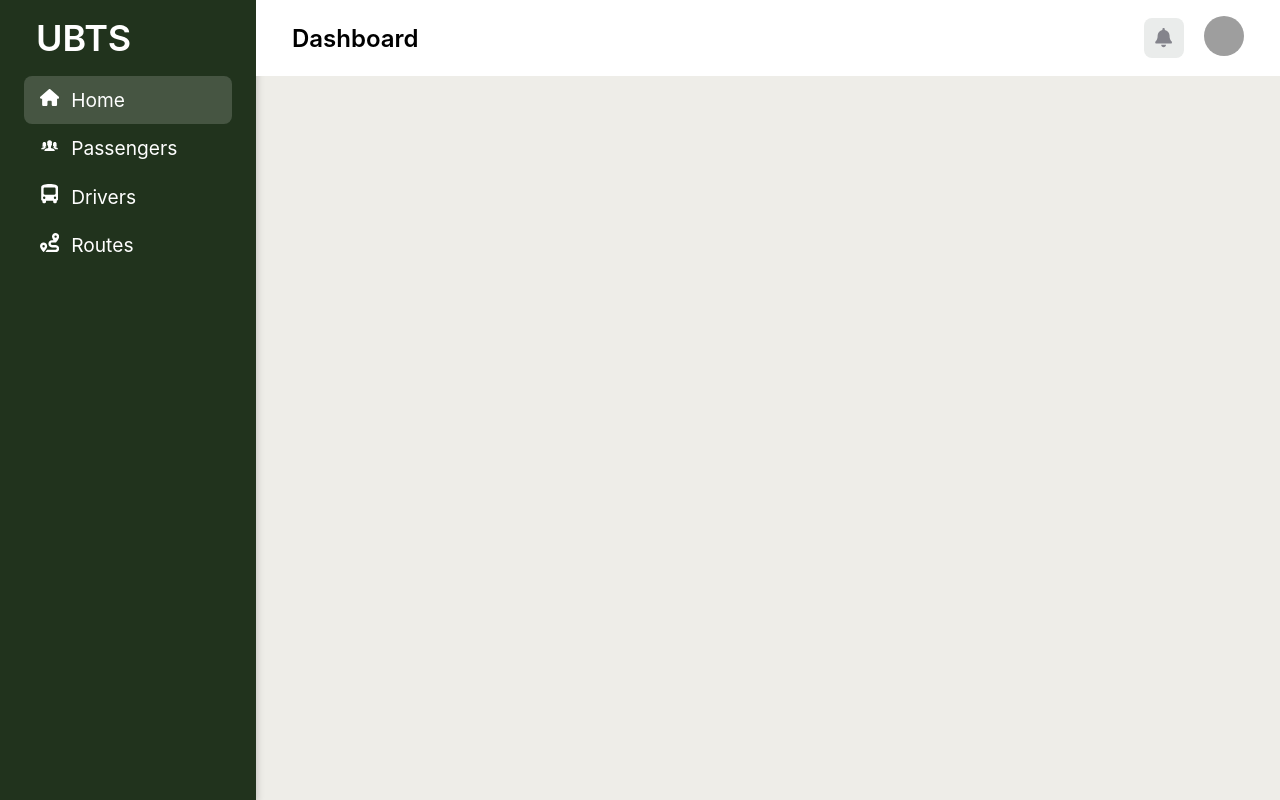
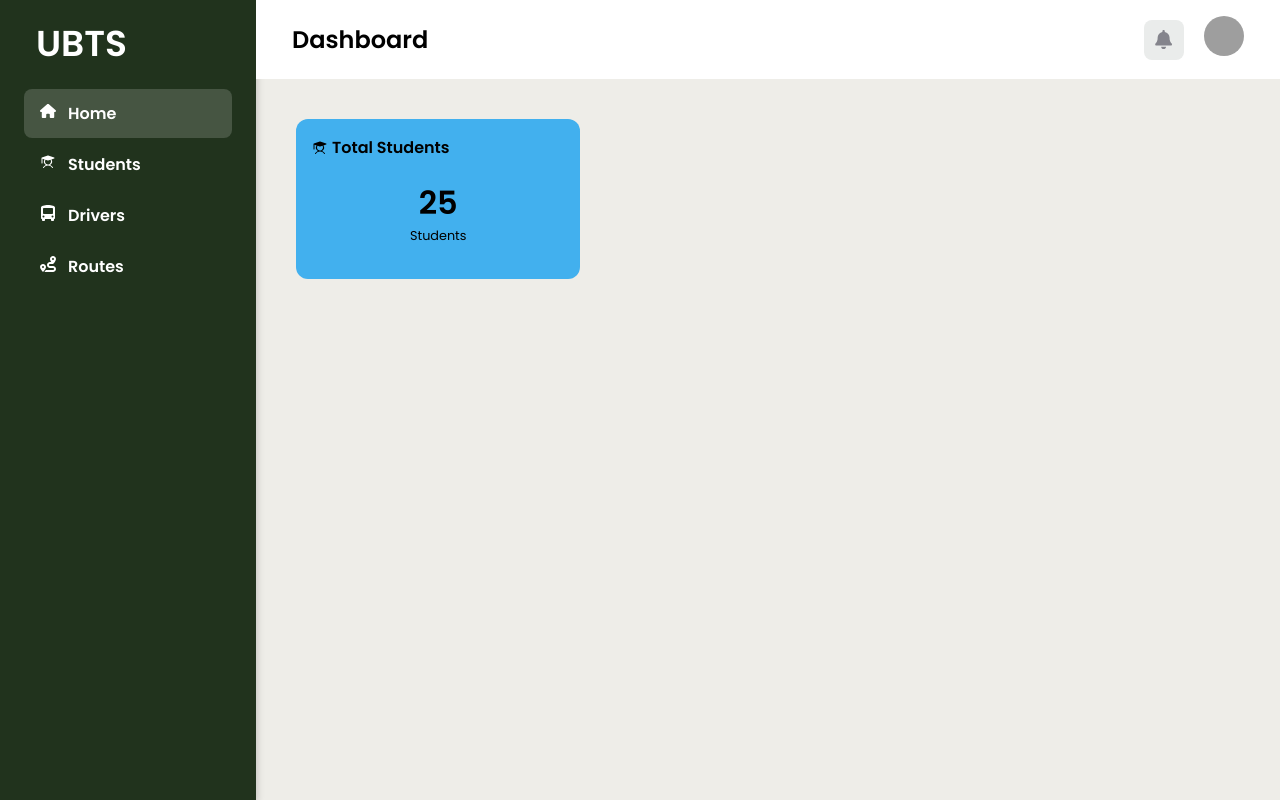
Before and after one commit to itsakhlaqahmed/ubts-dashboard, a React (Create React App) app: page / in a window 1280 px wide. Built offline with nearby package versions, Linux system fonts and the light colour scheme; grey boxes are pictures that could not be loaded.

Commit message:
add infocard

```diff
--- a/public/index.html
+++ b/public/index.html
@@ -1,19 +1,22 @@
 <!DOCTYPE html>
 <html lang="en">
+
 <head>
   <meta charset="utf-8" />
   <link rel="icon" href="%PUBLIC_URL%/favicon.ico" />
   <meta name="viewport" content="width=device-width, initial-scale=1" />
   <meta name="theme-color" content="#000000" />
-    <meta
-      name="description"
-      content="Web site created using create-react-app"
-    />
+  <meta name="description" content="Web site created using create-react-app" />
   <link rel="apple-touch-icon" href="%PUBLIC_URL%/logo192.png" />
   <!--
       manifest.json provides metadata used when your web app is installed on a
       user's mobile device or desktop. See https://developers.google.com/web/fundamentals/web-app-manifest/
     -->
+  <link rel="preconnect" href="https://fonts.googleapis.com">
+  <link rel="preconnect" href="https://fonts.gstatic.com" crossorigin>
+  <link
+    href="https://fonts.googleapis.com/css2?family=Poppins:ital,wght@0,100;0,200;0,300;0,400;0,500;0,600;0,700;0,800;0,900;1,100;1,200;1,300;1,400;1,500;1,600;1,700;1,800;1,900&display=swap"
+    rel="stylesheet">
   <link rel="manifest" href="%PUBLIC_URL%/manifest.json" />
   <!--
       Notice the use of %PUBLIC_URL% in the tags above.
@@ -26,6 +29,7 @@
     -->
   <title>React App</title>
 </head>
+
 <body>
   <noscript>You need to enable JavaScript to run this app.</noscript>
   <div id="root"></div>
@@ -40,4 +44,5 @@
       To create a production bundle, use `npm run build` or `yarn build`.
     -->
 </body>
+
 </html>
--- a/src/container/MainContainer.jsx
+++ b/src/container/MainContainer.jsx
@@ -1,13 +1,18 @@
 import React from "react";
 import Navbar from "../navbar/Navbar";
 import LeftDrawer from "../left-drawer/LeftDrawer";
-import './main-container.css';
+import "./main-container.css";
+import InfoCard from "../infoCards/InfoCard";
 
 const MainContainer = () => {
   return (
     <div className="main-container">
       <LeftDrawer />
-      <Navbar />
+      <div className="content-panel">
+        <Navbar />
+        <InfoCard />
+
+      </div>
     </div>
   );
 };
--- a/src/container/main-container.css
+++ b/src/container/main-container.css
@@ -2,6 +2,7 @@
   margin: 0;
   padding: 0;
   box-sizing: border-box;
+  font-family: "Poppins", sans-serif;
 }
 
 .main-container {
--- /dev/null
+++ b/src/infoCards/InfoCard.jsx
@@ -0,0 +1,25 @@
+import React from "react";
+import "./infoCard.css";
+import { PiStudentFill } from "react-icons/pi";
+
+const InfoCard = ({ heading, content, caption, icon, color }) => {
+  heading = "Total Students";
+  content = 25;
+  caption = "Students";
+  return (
+    <div
+      className="infocard-container"
+      style={color ? { background: color } : {}}
+    >
+      <div className="infocard-heading">
+        <PiStudentFill /> {heading}
+      </div>
+      <div className="infocard-content">
+        <p className="infocard-main">{content}</p>
+        <p className="infocard-caption">{caption}</p>
+      </div>
+    </div>
+  );
+};
+
+export default InfoCard;
--- /dev/null
+++ b/src/infoCards/infoCard.css
@@ -0,0 +1,39 @@
+.infocard-container {
+  height: 160px;
+  aspect-ratio: 16/9;
+  display: flex;
+  flex-direction: column;
+  /* justify-content: center; */
+  align-items: center;
+  border-radius: 12px;
+  background-color: #42b0ee;
+  padding: 16px;
+  margin: 40px;
+}
+
+
+.infocard-heading {
+    display: flex;
+    gap: 4px;
+    align-items: center;
+    text-align: left;
+    width: 100%;
+    font-weight: 600;
+}
+
+.infocard-content {
+    height: 100%;
+    display: flex;
+    flex-direction: column;
+    align-items: center;
+    justify-content: center;
+}
+
+.infocard-main {
+    font-size: 2rem;
+    font-weight: 600;
+}
+
+.infocard-caption {
+    font-size: .8rem;
+}
--- a/src/left-drawer/LeftDrawer.jsx
+++ b/src/left-drawer/LeftDrawer.jsx
@@ -2,7 +2,7 @@ import React from "react";
 import "./leftdrawer.css";
 import { Link } from "react-router-dom";
 import { FaHouse, FaBusSimple, FaRoute } from "react-icons/fa6";
-import { IoIosPeople } from "react-icons/io";
+import { PiStudentFill } from "react-icons/pi";
 
 const LeftDrawer = () => {
   return (
@@ -13,7 +13,7 @@ const LeftDrawer = () => {
 
       <div className="links-container">
         <ul>
-          <li style={{background: '#ffffff2a',}}>
+          <li style={{ background: "#ffffff2a" }}>
             <Link to="/">
               <FaHouse />
               Home
@@ -21,8 +21,8 @@ const LeftDrawer = () => {
           </li>
           <li>
             <Link to="/">
-              <IoIosPeople />
-              Passengers
+              <PiStudentFill />
+              Students
             </Link>
           </li>
           <li>
--- a/src/left-drawer/leftdrawer.css
+++ b/src/left-drawer/leftdrawer.css
@@ -2,8 +2,8 @@
   box-sizing: border-box;
   height: 100vh;
   width: 20vw;
+  background-color: #cd4f1d;
   background-color: #21331d;
-  box-shadow: rgba(100, 100, 111, 0.2) 0px 7px 29px 0px;
   box-shadow: rgba(0, 0, 0, 0.24) 0px 3px 8px;
   padding: 16px 24px;
 }
@@ -26,9 +26,13 @@
 
 .links-container ul li {
   list-style: none;
-  padding: 12px 0;
+  padding: 12px 16px;
+  margin-top: 2px;
   cursor: pointer;
   border-radius: 8px;
+  display: flex;
+  box-sizing: border-box;
+  flex-wrap: nowrap;
 }
 
 .links-container ul li:hover {
@@ -39,8 +43,9 @@
   width: 100%;
   text-decoration: none;
   color: #fff;
-  padding: 16px;
-  font-size: 1.2rem;
+  /* padding: 0 16px; */
+  font-size: 1rem;
+  font-weight: 600;
 }
 
 .links-container ul li svg {
@@ -48,5 +53,5 @@
   padding-right: 12px;
   text-decoration: none;
   color: #fff;
-  font-size: 1.2rem;
+  font-size: 1rem;
 }
```
Also changed, not shown: src/infoCardContainer/InfoCardContainer.jsx (added, +8 -0 lines), src/infoCardContainer/infoCardContainer.css (added). Lines whose indentation alone changed are shown as unchanged.
